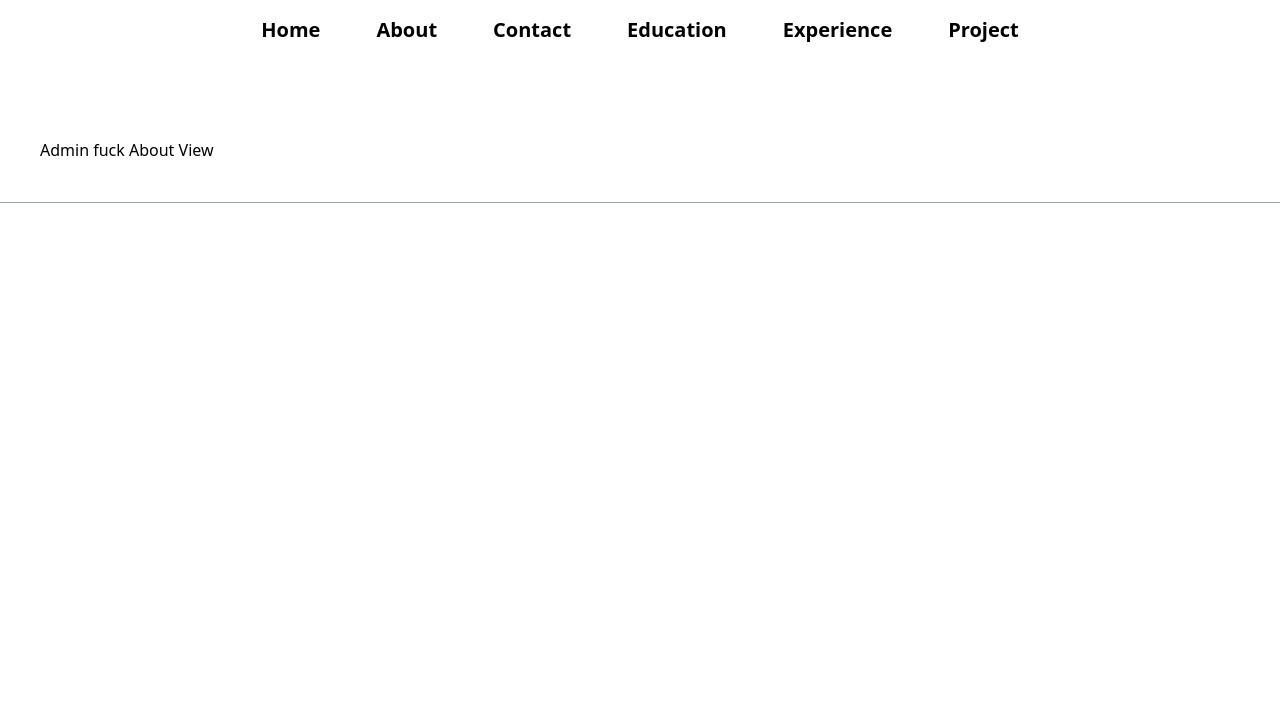
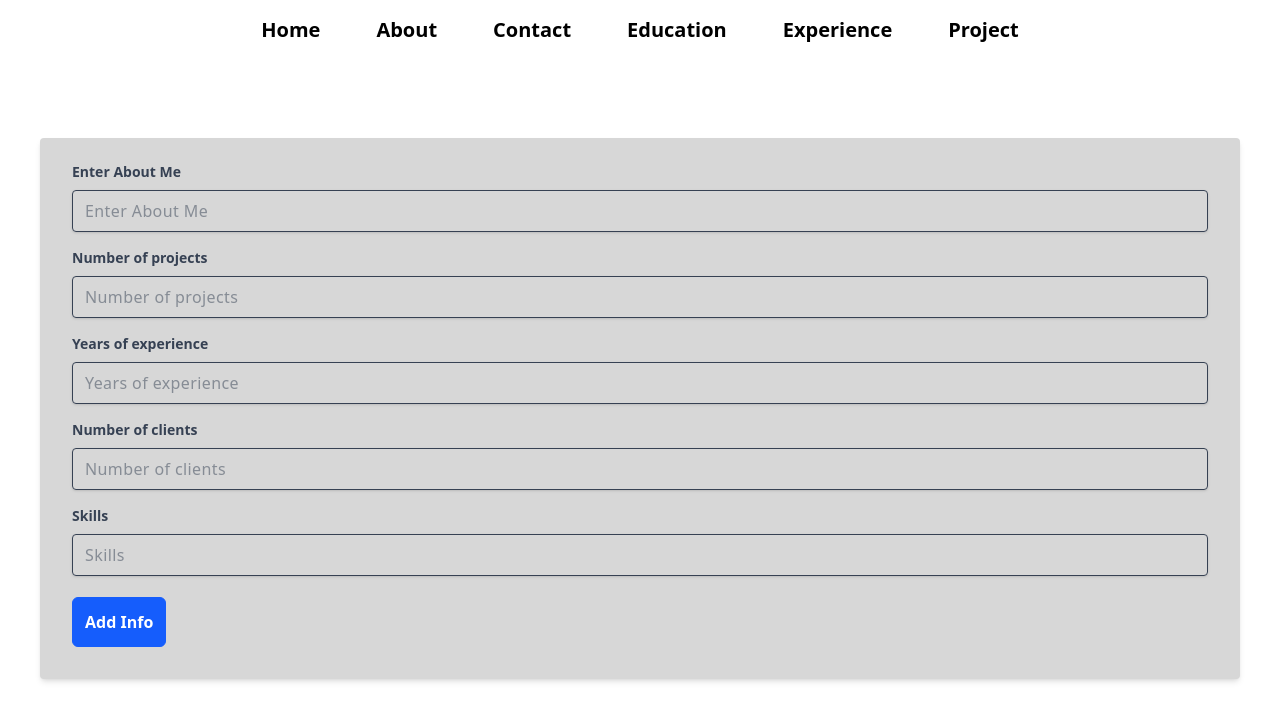
Before and after one commit to mohammedmuqtadir41-cmyk/nextjs-portfolio, a Next.js app: page /admin in a window 1280 px wide. Both pictures are taken after a click on the button "About". Shown: the top 720 px of the page. Built offline with nearby package versions, Linux system fonts and the light colour scheme.

Commit message:
feat: add about and experience admin pages

```diff
--- a/src/app/admin/page.jsx
+++ b/src/app/admin/page.jsx
@@ -4,33 +4,64 @@ import AdminHomeView from "@/src/components/admin-view/home";
 import AdminContactView from "@/src/components/admin-view/contact";
 import AdminEducationView from "@/src/components/admin-view/education";
 import AdminExperienceView from "@/src/components/admin-view/experience";
-import AdminLoginView from "@/src/components/admin-view/login";
 import AdminProjectView from "@/src/components/admin-view/project";
 import AdminAboutView from "@/src/components/admin-view/about";
 import { useState } from "react";
+import formControl from "@/src/components/admin-view/form-controls";
 
 const initialHomeViewFormData = {
   heading: "",
   summary: "",
 };
 
+const initialAboutViewFormData = {
+  aboutme: "",
+  noofprojects: "",
+  yearsofexperience: "",
+  noofclients: "",
+  skills: "",
+};
+
+const initialExperienceViewFormData = {
+  position: "",
+  company: "",
+  duration: "",
+  location: "",
+  jobprofile: "",
+};
+
 export default function AdminView() {
   const [currentSelectedTab, setCurrentSelectedTab] = useState("home");
-  const [homeViewFormData, setHomeViewFormData] = useState(initialHomeViewFormData);
+  const [homeViewFormData, setHomeViewFormData] = useState(
+    initialHomeViewFormData,
+  );
+  const [aboutViewFormData, setAboutViewFormData] = useState(
+    initialAboutViewFormData,
+  );
+  const [experienceViewFormData, setExperienceViewFormData] = useState(
+    initialExperienceViewFormData,
+  );
 
   const menuItem = [
     {
       id: "home",
       label: "Home",
-      component: <AdminHomeView
-      formData = {homeViewFormData}
-      setFormData= {setHomeViewFormData}
-      />,
+      component: (
+        <AdminHomeView
+          formData={homeViewFormData}
+          setFormData={setHomeViewFormData}
+        />
+      ),
     },
     {
       id: "about",
       label: "About",
-      component: <AdminAboutView />,
+      component: (
+        <AdminAboutView
+          formData={aboutViewFormData}
+          setFormData={setAboutViewFormData}
+        />
+      ),
     },
     {
       id: "contact",
@@ -45,13 +76,13 @@ export default function AdminView() {
     {
       id: "experience",
       label: "Experience",
-      component: <AdminExperienceView />,
+      component: (
+        <AdminExperienceView
+          formData={experienceViewFormData}
+          setFormData={setExperienceViewFormData}
+        />
+      ),
     },
-    // {
-    //   id: "login",
-    //   label: "Login",
-    //   component: <AdminLoginView />,
-    // },
     {
       id: "project",
       label: "Project",
--- a/src/components/admin-view/about/index.jsx
+++ b/src/components/admin-view/about/index.jsx
@@ -1,5 +1,54 @@
 'use client'
 
-export default function AdminAboutView(){
-    return <div>Admin fuck About View</div>
+import FormControl from "../form-controls";
+
+const controls = [
+  {
+    name: "aboutme",
+    placeholder: "Enter About Me",
+    type: "text",
+    label: "Enter About Me",
+  },
+  {
+    name: "noofprojects",
+    placeholder: "Number of projects",
+    type: "text",
+    label: "Number of projects",
+  },
+  {
+    name: "yearsofexperience",
+    placeholder: "Years of experience",
+    type: "text",
+    label: "Years of experience",
+  },
+  {
+    name: "noofclients",
+    placeholder: "Number of clients",
+    type: "text",
+    label: "Number of clients",
+  },
+  {
+    name: "Skills",
+    placeholder: "Skills",
+    type: "text",
+    label: "Skills",
+  },
+];
+
+export default function AdminAboutView({formData,setFormData}) {
+    console.log(formData)
+  return (
+    <div className="w-full">
+      <div className="bg-[#d7d7d7] shadow-md rounded px-8 pt-6 pb-8 mb-4">
+        <FormControl
+            controls={controls}
+            formData={formData}
+            setFormData={setFormData}
+        />
+        <button className="mt-1.25 border border-blue-600 bg-blue-600 text-white p-3 font-bold text-[16px] focus:bg-green-800 rounded-md">
+          Add Info
+        </button>
+      </div>
+    </div>
+  );
 }
--- a/src/components/admin-view/experience/index.jsx
+++ b/src/components/admin-view/experience/index.jsx
@@ -1,5 +1,56 @@
-'use client'
+"use client";
 
-export default function AdminExperienceView() {
-    return <div>Admin Experience View</div>
+import FormControl from "../form-controls";
+
+const controls = [
+  {
+    name: "position",
+    placeholder: "Enter your position",
+    type: "text",
+    label: "Position",
+  },
+  {
+    name: "company",
+    placeholder: "Enter company name",
+    type: "text",
+    label: "Company",
+  },
+  {
+    name: "duration",
+    placeholder: "Enter duration",
+    type: "text",
+    label: "Duration",
+  },
+  {
+    name: "location",
+    placeholder: "Enter job location",
+    type: "text",
+    label: "Location",
+  },
+  {
+    name: "jobprofile",
+    placeholder: "Enter job profile",
+    type: "text",
+    label: "Job Profile",
+  },
+];
+
+export default function AdminExperienceView({ formData, setFormData }) {
+  console.log(formData);
+
+  return (
+    <div className="w-full">
+      <div className="mb-4 rounded bg-[#d7d7d7] px-8 pb-8 pt-6 shadow-md">
+        <FormControl
+          controls={controls}
+          formData={formData}
+          setFormData={setFormData}
+        />
+
+        <button className="mt-1.25 rounded-md border border-blue-600 bg-blue-600 p-3 text-[16px] font-bold text-white focus:bg-green-800">
+          Add Info
+        </button>
+      </div>
+    </div>
+  );
 }
--- /dev/null
+++ b/src/components/admin-view/form-controls/index.js
@@ -0,0 +1,21 @@
+"use client";
+
+export default function FormControl({ controls, formData, setFormData }) {
+  return controls.map((controlItem) => (
+    <div key={controlItem.name} className="mb-4">
+      <label className="block text-gray-700 text-sm font-bold mb-2">
+        {controlItem.label}
+      </label>
+      <input
+        placeholder={controlItem.placeholder}
+        name={controlItem.name}
+        type={controlItem.type}
+        value={formData[controlItem.name]}
+        onChange={(e) => {
+          setFormData({ ...formData, [controlItem.name]: e.target.value });
+        }}
+        className="w-full rounded border px-3 py-2 tracking-wide text-gray-700 shadow focus:outline-none focus:ring-2 focus:ring-emerald-300"
+      ></input>
+    </div>
+  ));
+}
--- a/src/components/admin-view/home/index.jsx
+++ b/src/components/admin-view/home/index.jsx
@@ -1,6 +1,8 @@
 "use client";
 
-const control = [
+import FormControl from "../form-controls";
+
+const controls = [
   {
     name: "heading",
     placeholder: "Enter heading text",
@@ -15,10 +17,16 @@ const control = [
   },
 ];
 
-export default function AdminHomeView() {
+export default function AdminHomeView({formData,setFormData}) {
+    console.log(formData)
   return (
     <div className="w-full">
       <div className="bg-[#d7d7d7] shadow-md rounded px-8 pt-6 pb-8 mb-4">
+        <FormControl
+            controls={controls}
+            formData={formData}
+            setFormData={setFormData}
+        />
         <button className="mt-1.25 border border-blue-600 bg-blue-600 text-white p-3 font-bold text-[16px] focus:bg-green-800 rounded-md">
           Add Info
         </button>
```
